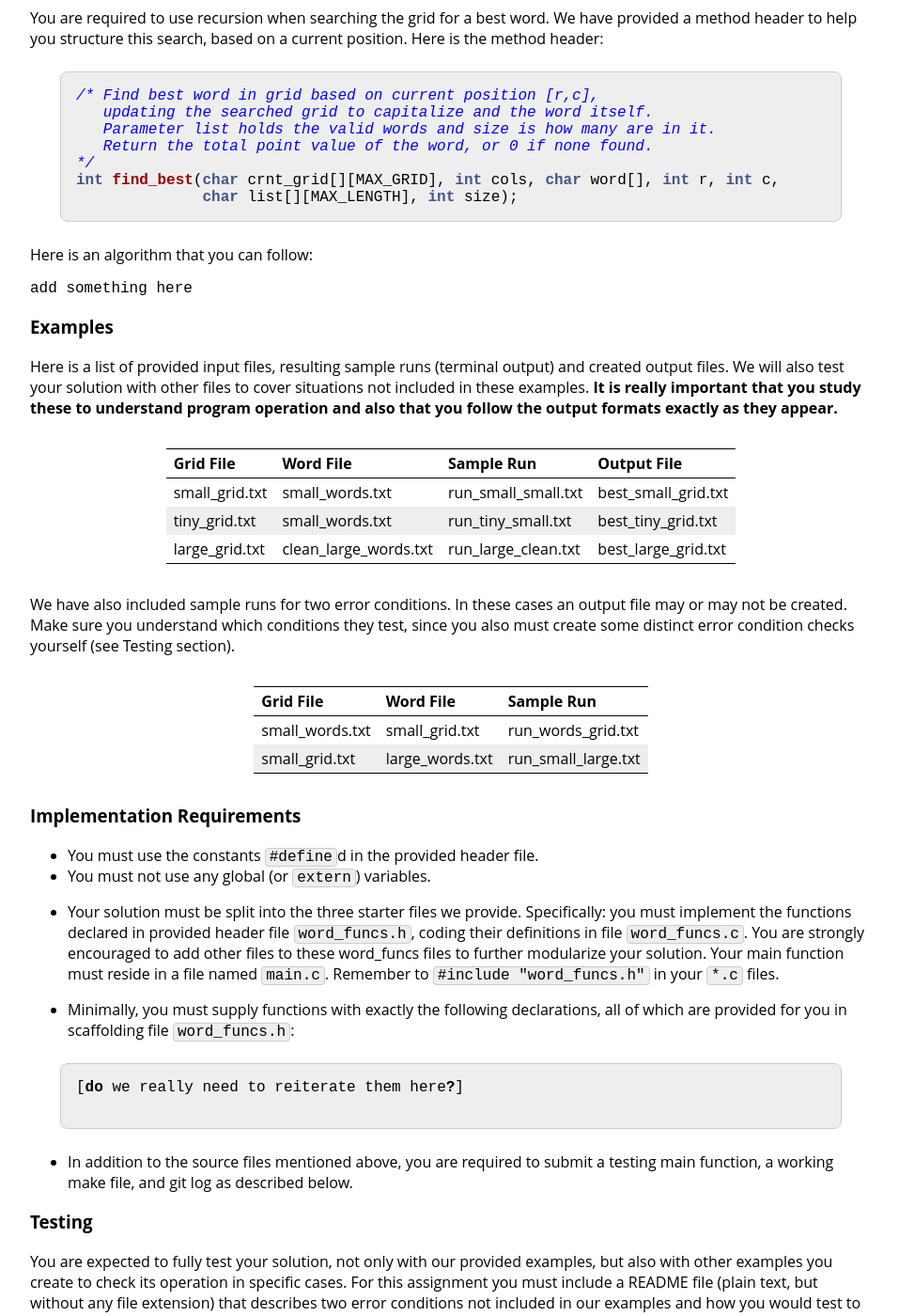
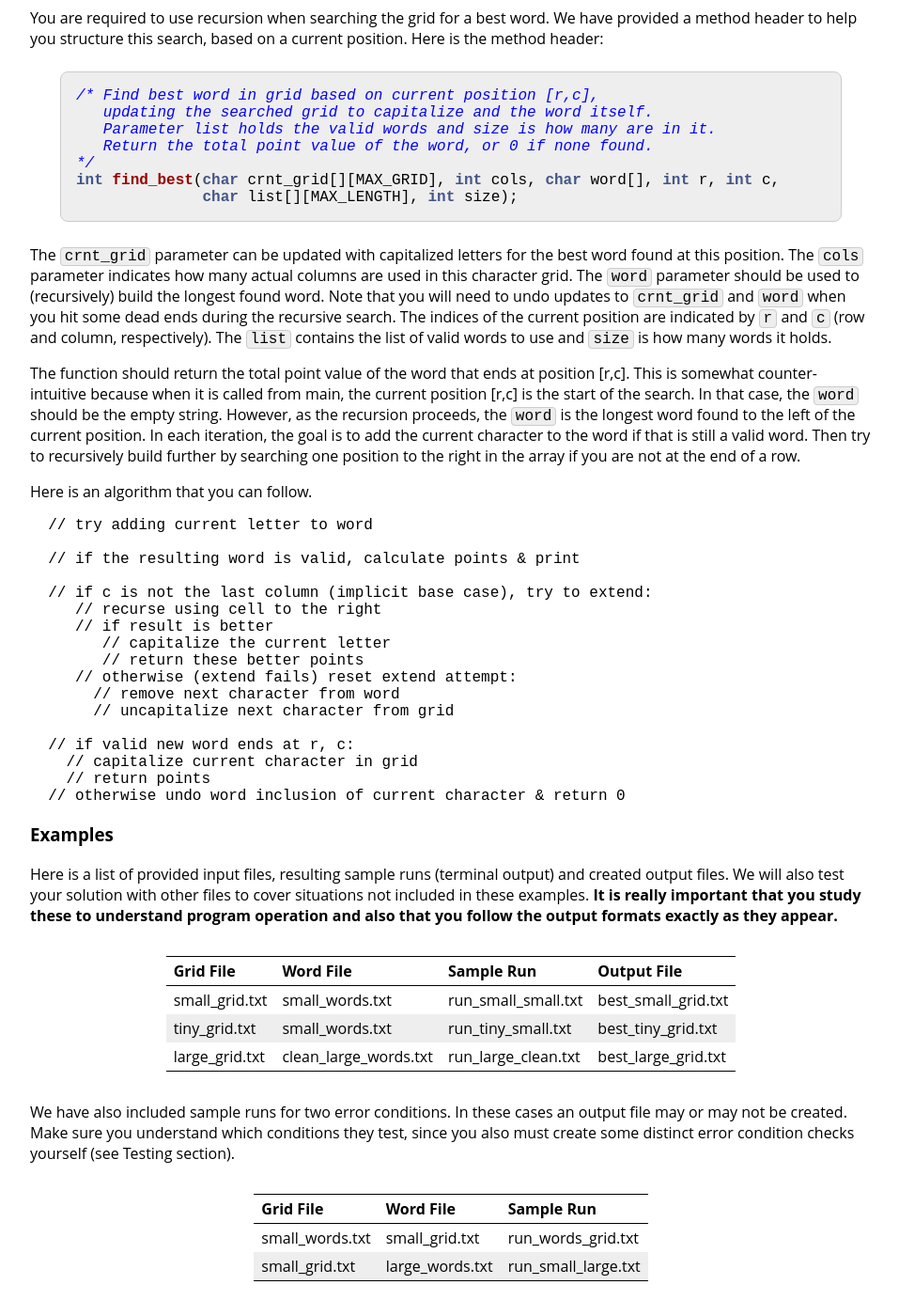
Before and after one commit to jhu-ip/cs220-f25, a Jekyll site: the page built from assign/hw3.md, in a window 1280 px wide and 1400 px high, scrolled down 3168 px. Shown: the whole window at 94% size, without its empty margins (160-1117 px from the left). Built offline with Jekyll 4.4.1, drawn with Linux system fonts in a browser that asks for light colours; some of the changed text lies outside the part shown.

Commit message:
hw3 writeup complete except grading details

````diff
--- a/assign/hw3.md
+++ b/assign/hw3.md
@@ -126,10 +126,30 @@ int find_best(char crnt_grid[][MAX_GRID], int cols, char word[], int r, int c,
               char list[][MAX_LENGTH], int size);
 ```
 
-Here is an algorithm that you can follow:
+The `crnt_grid` parameter can be updated with capitalized letters for the best word found at this position. The `cols` parameter indicates how many actual columns are used in this character grid. The `word` parameter should be used to (recursively) build the longest found word. Note that you will need to undo updates to `crnt_grid` and `word` when you hit some dead ends during the recursive search. The indices of the current position are indicated by `r` and `c` (row and column, respectively). The `list` contains the list of valid words to use and `size` is how many words it holds.
+
+The function should return the total point value of the word that ends at position [r,c]. This is somewhat counter-intuitive because when it is called from main, the current position [r,c] is the start of the search. In that case, the `word` should be the empty string. However, as the recursion proceeds, the `word` is the longest word found to the left of the current position. In each iteration, the goal is to add the current character to the word if that is still a valid word. Then try to recursively build further by searching one position to the right in the array if you are not at the end of a row.
+
+Here is an algorithm that you can follow.
 
 ```plain
-add something here
+  // try adding current letter to word
+
+  // if the resulting word is valid, calculate points & print
+
+  // if c is not the last column (implicit base case), try to extend:
+     // recurse using cell to the right
+     // if result is better
+        // capitalize the current letter
+        // return these better points
+     // otherwise (extend fails) reset extend attempt:
+       // remove next character from word
+       // uncapitalize next character from grid
+
+  // if valid new word ends at r, c:
+    // capitalize current character in grid
+    // return points
+  // otherwise undo word inclusion of current character & return 0
 ```
 
 ### Examples
@@ -155,21 +175,16 @@ We have also included sample runs for two error conditions. In these cases an ou
 * You must not use any global (or `extern`) variables.
 * Your solution must be split into the three starter files we provide. Specifically: you must implement the functions declared in provided header file `word_funcs.h`, coding their definitions in file `word_funcs.c`. You are strongly encouraged to add other files to these word_funcs files to further modularize your solution. Your main function must reside in a file named `main.c`. Remember to `#include "word_funcs.h"` in your `*.c` files.
 
+* Minimally, you must supply functions with exactly the declarations provided for you in scaffolding file `word_funcs.h`.
+* You must also declare and define a function to do a binary seach for a word in a list.
 
-* Minimally, you must supply functions with exactly the following declarations, all of which are provided for you in scaffolding file `word_funcs.h`:
-
-```c
-[do we really need to reiterate them here?]
-
-```
-
-* In addition to the source files mentioned above, you are required to submit a testing main function, a working make file, and git log as described below.
+* In addition to the source files mentioned above, you are required to submit additional test situations in a README file, a test program, a working make file, and git log as described below.
 
 ### Testing
 
 You are expected to fully test your solution, not only with our provided examples, but also with other examples you create to check its operation in specific cases. For this assignment you must include a README file (plain text, but without any file extension) that describes two error conditions not included in our examples and how you would test to see if your solution handles them correctly.
 
-In addition, you must write and submit a C file named `test_word_funcs.c` that will contain a tester main function and `#include word_funcs.h`. This file must have a helper test function to test the `points` function and another helper test function for the `find_word` function. The job of each helper function is to call the corresponding function in `word_funcs.c` multiple times to test at least three different situations that each of them will need to handle. Use `assert` statements in each tester function to make sure the functions return expected results. Include comments in your code to describe the situations being tested. The main function in `test_word_funcs.c` should call each helper test function, and if all the tests pass, output "Passed word function tests!!" on `stdout`, advancing to the next line.
+In addition, you must write and submit a C file named `test_word_funcs.c` that will contain a tester `main` function and `#include word_funcs.h`. This file must have a helper test function to test the declared `points` function and another helper test function for the `find_word` function you must add. The job of each helper function is to call the corresponding function in `word_funcs.c` multiple times to test at least three different situations that each of them will need to handle. Use `assert` statements in each tester function to make sure the functions return expected results. Include comments in your code to describe the situations being tested. The main function in `test_word_funcs.c` should call each helper test function, and if all the tests pass, output "Passed word function tests!!" on `stdout`, advancing to the next line.
 
 ### Makefile
 You must submit a working `Makefile` that has a target called **`hw3`** which will be the executable program that is run to test your main program solution. You must also include a target called **`test`** that can be used to execute your test code in `test_word_funcs.c`. Create intermediary targets for necessary object files `*.o`. Also include a `clean` rule to remove `*.o` files and the executables `hw3` and `test`.
@@ -190,25 +205,27 @@ Here are some further hints and tips:
 <div class='admonition tip'>
 <div class='content'>
 <ul>
-<li>add more helpful coding hints here</li>
+<li>Review the in-class exercise from day 7 for hints on writing a recursive binary search when you create and implement a `find_word` function.
+</li>
 <li>Make use of gdb to help debug your program.</li>
 <li>Write your function tester functions early, rather than waiting until the last minute. Their purpose is to help you catch bugs in the functions early on, so the bugs don't cause problems when used by main. Using this approach as intended will help you track down bugs more easily.</li>
-<li>If in testing your program's output, you want to determine whether two files are identical (e.g. when one file contains your program's actual output and the other contains the expected output) you can use the unix `diff` function.
+<li>If in testing your program's output, you want to determine whether two files are identical (e.g. when one file contains your program's actual output and the other contains the expected output) you can use the unix `diff` function: `diff file1 file2` will display symbols, line and character numbers along with the differing characters. Remember you can use the manual pages to get more information on unix commands (`man diff`).
 </li>
-<li>In addition to writing tests for individual helper functions that are included in your submission, you'll need to create and utilize "end-to-end" tests for your complete word search as well. By "end-to-end" testing, we simply mean running the entire program and checking if it behaves as desired on a number of different inputs. Your end-to-end tests do not need to be handed in.</li>
+<li>In addition to writing tests for individual helper functions that are included in your submission, you should always create and utilize "end-to-end" tests for your complete word search as well. By "end-to-end" testing, we simply mean running the entire program and checking if it behaves as desired on a number of different inputs. Your end-to-end tests do not need to be handed in.</li>
 </ul>
 </div>
 </div>
 
 ### Grading
 
-The 60 points for this assignment will be applied as follows:
+The 60 points for this assignment will be applied as follows (tbd):
 
 * submission, including gitlog
 * Makefile
 * testing
 * error handling
 * file input
+* function implementations
 * output found word results to stdout
 * output best results to file
 * output grid with capitalized best word to file
@@ -222,8 +239,8 @@ Your Gradescope submission should contain at least the following files:
 * word_funcs.h
 * word_funcs.c
 * test_word_funcs.c
+* README
 * Makefile
-* README
 * gitlog.txt
 * any data files created by you that your tester functions require
 ```
@@ -236,13 +253,9 @@ Create a *.zip* file named *hw3.zip* which contains all the requested files ment
 </div>
 </div>
 
-<div class='admonition tip'>
-<div class='title'>No-compile policy</div>
-<div class='content'>
-<br/>Remember that if your final submitted code does not compile, you will earn a zero score for the assignment.
-</div>
-</div>
-
+Two notes regarding automatic checks for programming assignments:
+*	Passing an automatic check is not itself worth points. (There might be a nominal, low point value like 0.01 associated with a check, but that will not count in the end.) The checks exist to help you and the graders find obvious errors. This will be true for most of the assignments; the actual grades are given manually by the graders, along with comments.
+*	The automatic checks cover some of the requirements set out in the assignment, but not all. There will be hidden tests that test edge cases. In general, it is up to you to test your own work and ensure your programs satisfy all stated requirements. Passing all the automatic checks does not necessarily mean you will earn all the points. Also remember that the course staff can *not* reveal the tests or their outcomes to you.
 
 <div class='admonition tip'>
 <div class='title'>Tips and Hints</div>
@@ -254,22 +267,25 @@ Create a *.zip* file named *hw3.zip* which contains all the requested files ment
 </div>
 </div>
 
+<div class='admonition caution'>
+<div class='title'>No-compile policy</div>
+<div class='content'>
+<br/>Remember that if your final submitted code does not compile, you will earn a zero score for the assignment.
+</div>
+</div>
+
 
 <div class='admonition tip'>
 <div class='title'>Code Styling - Style Matters!</div>
 <div class='content'>
 <br/>
-You should also make sure that your code has good style. You can look at the [coding style guidelines here](https:https://jhucsf.github.io/fall2025/resources/style.html) from a course you will take later that also applies to this course. In brief, you should make sure that your submission is well formed:
+You should always make sure that your code has good style. You can look at the [coding style guidelines here](https://jhucsf.github.io/fall2025/resources/style.html) from a course you will take later that also applies to this course. In brief, you should make sure that your submission is well formed:
 <ul>
 <li>it is not overcommented or undercommented</li>
 <li>there are no ambiguous variable names </li>
 <li>there is proper/consistent bracket placements and indentation</li>
 <li>there are no global variables</li>
-<li>line and functions are a reasonable length</li>
+<li>lines and functions are a reasonable length</li>
 </ul>
 </div>
 </div>
-
-Two notes regarding automatic checks for programming assignments:
-*	Passing an automatic check is not itself worth points. (There might be a nominal, low point value like 0.01 associated with a check, but that will not count in the end.) The checks exist to help you and the graders find obvious errors. This will be true for most of the assignments; the actual grades are given manually by the graders, along with comments.
-*	The automatic checks cover some of the requirements set out in the assignment, but not all. There will be hidden tests that test edge cases. In general, it is up to you to test your own work and ensure your programs satisfy all stated requirements. Passing all the automatic checks does not necessarily mean you will earn all the points. Also remember that the course staff can *not* reveal the tests or their outcomes to you.
````
Also changed, not shown: other parts of assign/hw3.md (+2 -2 lines).
